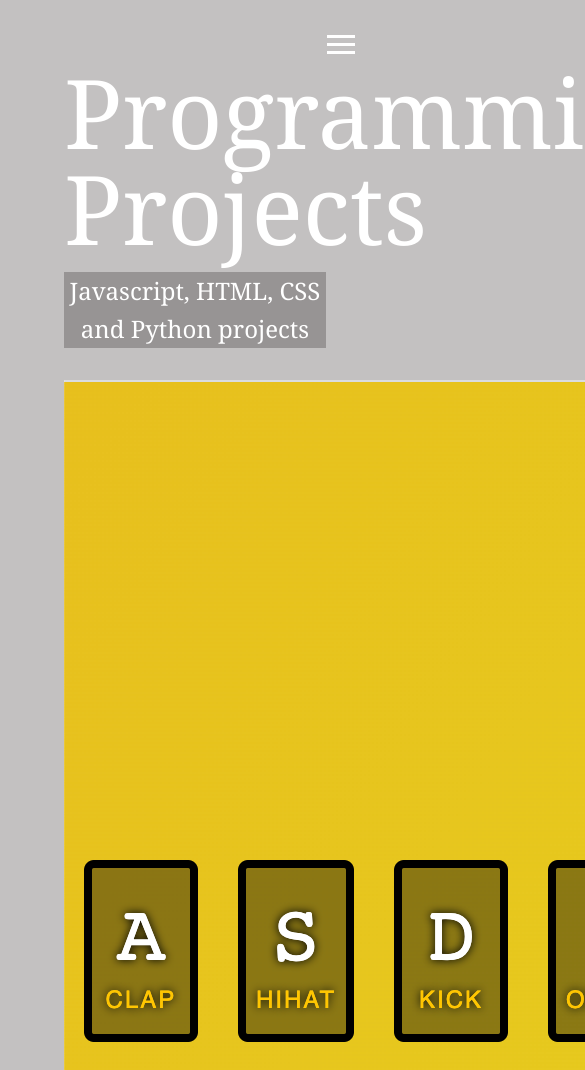
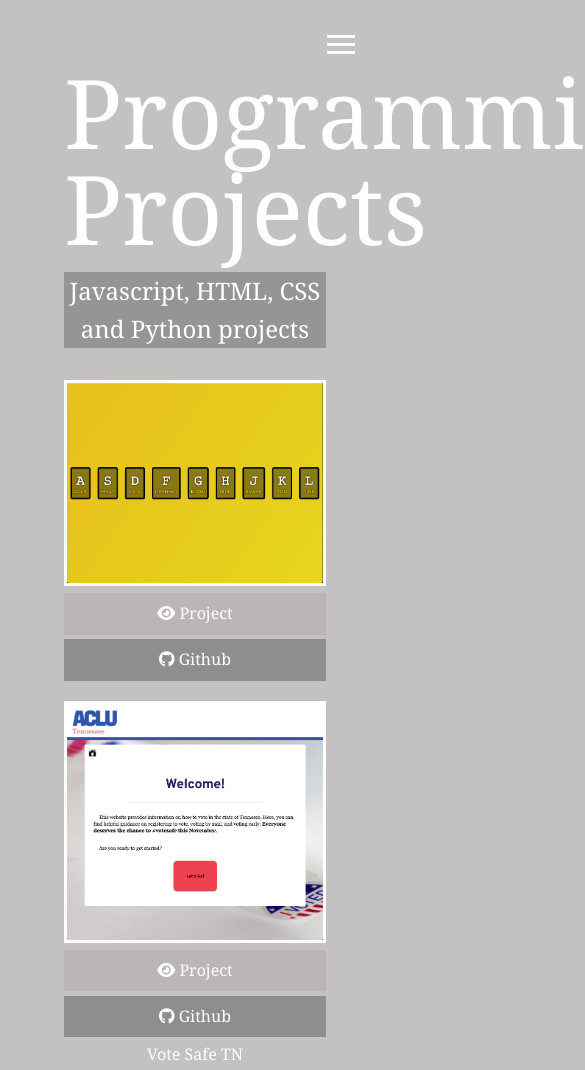
Before and after one commit to germanrojas750/portfolio_website, a website: page dist/programming_projects.html in a window 390 px wide. Shown: the top 1070 px of the page, 585 px wide, since content can reach past the window. Drawn offline with Linux system fonts and the light colour scheme.

Commit message:
Added programming projects grid/responsiveness

```diff
--- a/scss/_mobile.scss
+++ b/scss/_mobile.scss
@@ -1,8 +1,14 @@
 //XL - Widescreens
 @include mediaXL {
+  .projects {
+    grid-template-columns: repeat(4, 1fr);
+  }
 }
 //Laptops/destops
 @include mediaLg {
+  .projects {
+    grid-template-columns: repeat(3, 1fr);
+  }
 }
 //Tablets
 @include mediaMd {
@@ -54,6 +60,9 @@
 
     grid-template-columns: 1fr;
   }
+  .projects {
+    grid-template-columns: repeat(2, 1fr);
+  }
 }
 
 //smartphones
@@ -61,4 +70,7 @@
   main#home h1 {
     margin-top: 10vh;
   }
+  .projects {
+    grid-template-columns: 1fr;
+  }
 }
--- a/scss/main.scss
+++ b/scss/main.scss
@@ -109,6 +109,47 @@ main {
   }
 }
 
+//Programming projects
+.projects {
+  display: grid;
+  grid-gap: 1rem;
+  grid-template-columns: repeat(3, 1fr);
+  img {
+    width: 100%;
+    border: 3px #ffff solid;
+
+    &:hover {
+      opacity: 0.5;
+      border-color: $secondary-color;
+      @include easeOut;
+    }
+  }
+}
+
+//button styles
+.btn {
+  display: block;
+  padding: 0.5rem 1rem;
+  border: 0;
+  margin-bottom: 0.3rem;
+  &:hover {
+    background: #ffff;
+    color: set-text-color;
+  }
+}
+
+.btn-dark {
+  @extend .btn;
+  background: darken($primary-color, 50);
+  color: #ffff;
+}
+
+.btn-light {
+  @extend .btn;
+  background: lighten($primary-color, 50);
+  color: #ffff;
+}
+
 #main-footer {
   text-align: center;
   padding: 1rem;
```
Also changed, not shown: dist/css/main.css, dist/programming_projects.html.
